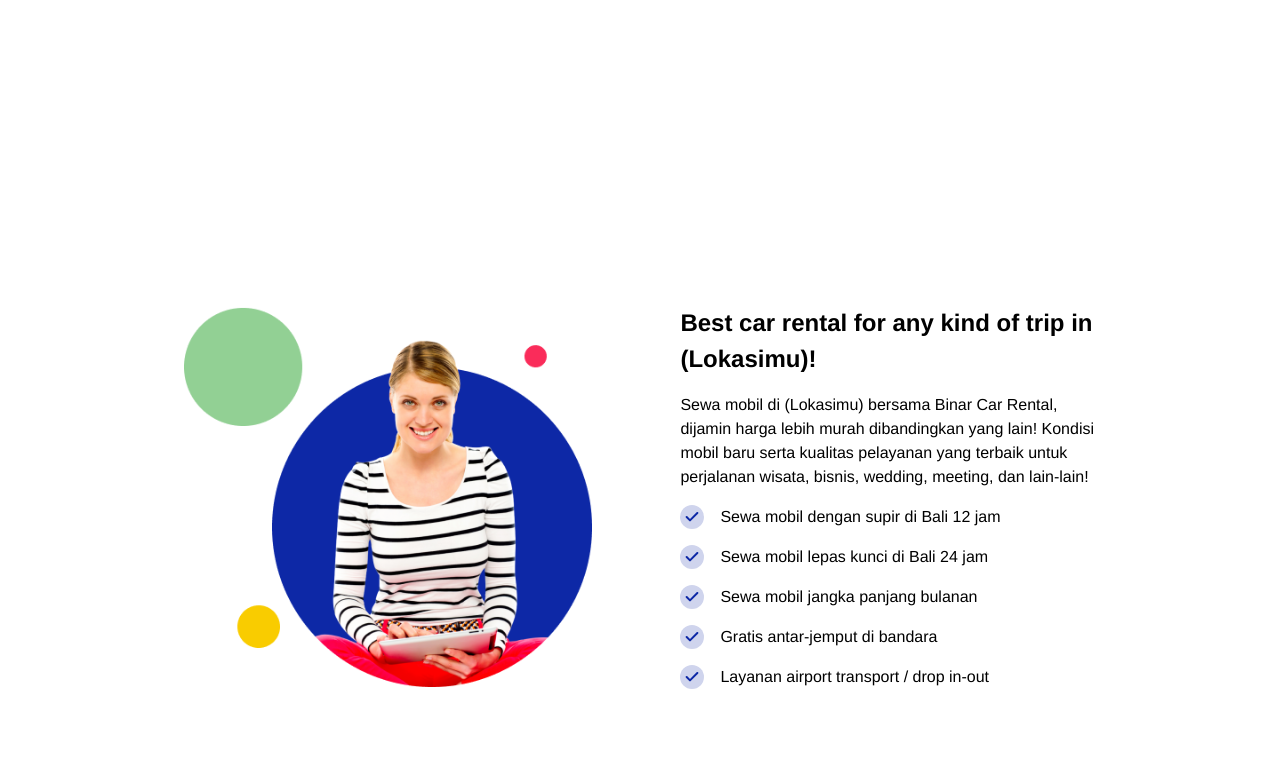
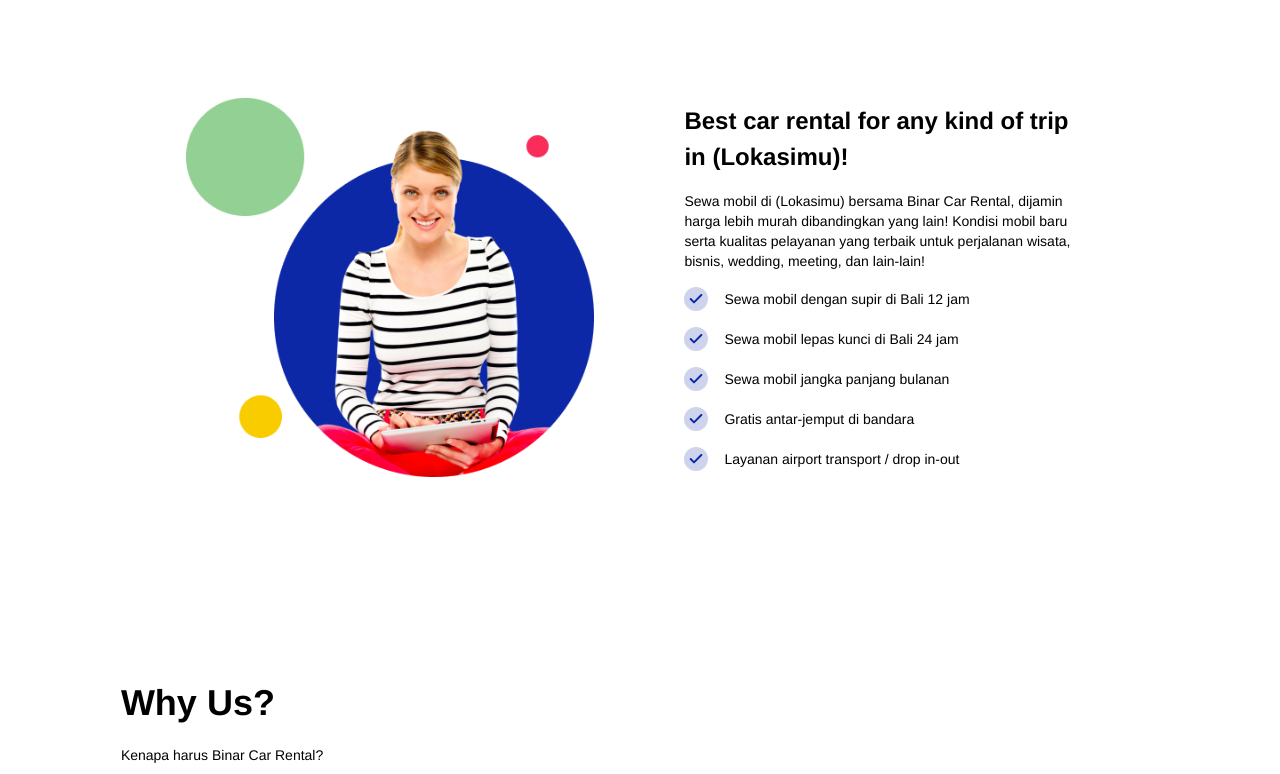
Before and after one commit to hatrnuhn/24001117-synrgy7-yin-bcr, a plain HTML site: page index.html in a window 1280 px wide. Shown: the part 506-1280 px from the top of the page. Drawn offline with Linux system fonts and the light colour scheme.

Commit message:
refactor(services): more generalized and inline css

```diff
--- a/index.html
+++ b/index.html
@@ -52,44 +52,44 @@
         </div>
     </section>
 
-    <section class="services box-border flex justify-center items-center">
-        <div class="services__content flex flex-col justify-start items-center gap-6 lg:flex-row lg:gap-0">
-            <div class="services__img-container flex justify-center">
+    <section class="services flex w-screen justify-center">
+        <div class="services__content w-full flex flex-col justify-start items-center gap-6 sm:flex-row sm:gap-0 sm:w-71prcnt">
+            <div class="services__img-container w-full flex justify-center">
                 <div class="services__img self-center"></div>
             </div>
             <div class="services__text-container flex flex-col justify-start gap-4 w-91prcnt sm:w-81prcnt lg:w-full lg:justify-center">
-                <h1>Best car rental for any kind of trip in (Lokasimu)!</h1>
-                <p >Sewa mobil di (Lokasimu) bersama Binar Car Rental, dijamin harga lebih murah dibandingkan yang lain! Kondisi mobil baru serta kualitas pelayanan yang terbaik untuk perjalanan wisata, bisnis, wedding, meeting, dan lain-lain!</p>
+                <h2>Best car rental for any kind of trip in (Lokasimu)!</h2>
+                <p>Sewa mobil di (Lokasimu) bersama Binar Car Rental, dijamin harga lebih murah dibandingkan yang lain! Kondisi mobil baru serta kualitas pelayanan yang terbaik untuk perjalanan wisata, bisnis, wedding, meeting, dan lain-lain!</p>
                 <ul class="flex flex-col gap-4">
                     <li class="flex items-center gap-4">
                         <div class="services__tick-container bg-bcr-slighterlightblue rounded-full flex justify-center items-center">
                             <div class="svg tick-icon bg-bcr-blue"></div>
                         </div>
-                        Sewa mobil dengan supir di Bali 12 jam
+                        <p>Sewa mobil dengan supir di Bali 12 jam</p>
                     </li>
                     <li class="flex items-center gap-4">
                         <div class="services__tick-container bg-bcr-slighterlightblue rounded-full flex justify-center items-center">
                             <div class="svg tick-icon bg-bcr-blue"></div>
                         </div>
-                        Sewa mobil lepas kunci di Bali 24 jam
+                        <p>Sewa mobil lepas kunci di Bali 24 jam</p>
                     </li>
                     <li class="flex items-center gap-4">
                         <div class="services__tick-container bg-bcr-slighterlightblue rounded-full flex justify-center items-center">
                             <div class="svg tick-icon bg-bcr-blue"></div>
                         </div>
-                        Sewa mobil jangka panjang bulanan
+                        <p>Sewa mobil jangka panjang bulanan</p>
                     </li>
                     <li class="flex items-center gap-4">
                         <div class="services__tick-container bg-bcr-slighterlightblue rounded-full flex justify-center items-center">
                             <div class="svg tick-icon bg-bcr-blue"></div>
                         </div>
-                        Gratis antar-jemput di bandara
+                        <p>Gratis antar-jemput di bandara</p>
                     </li>
                     <li class="flex items-center gap-4">
                         <div class="services__tick-container bg-bcr-slighterlightblue rounded-full flex justify-center items-center">
                             <div class="svg tick-icon bg-bcr-blue"></div>
                         </div>
-                        Layanan airport transport / drop in-out
+                        <p>Layanan airport transport / drop in-out</p>
                     </li>
                 </ul>
             </div>
@@ -167,12 +167,12 @@
     </section>
 
     <section class="faq box-border flex justify-center ">
-        <div class="faq__content w-91prcnt mt-15 flex flex-col justify-start items-center gap-6 sm:flex-row sm:gap-0 sm:mt-25 sm:w-81prcnt box">
+        <div class="faq__content w-91prcnt mt-15 flex flex-col justify-start items-center gap-6 sm:flex-row sm:gap-0 sm:mt-25 sm:w-81prcnt">
             <div class="faq__head w-full flex flex-col items-center gap-4 sm:self-start sm:items-start">
                 <h1>Frequently Asked Questions</h1>
                 <p>Lorem ipsum, dolor sit amet consectetur adipisicing.</p>
             </div>
-            <div class="faq__accordion w-full flex flex-col justify-start gap-4 sm:self-start box">
+            <div class="faq__accordion w-full flex flex-col justify-start gap-4 sm:self-start">
                 <div>
                     <button class="accordion w-full border-1 rounded-4px flex justify-between items-center px-6 py-4">Apa saja syarat yang dibutuhkan?</button>
                     <div class="panel">
--- a/src/input.css
+++ b/src/input.css
@@ -13,6 +13,19 @@
         margin: 0;
         padding: 0;
         @apply flex flex-col gap-15 sm:gap-25;
+    }
+
+    h1 {
+        @apply text-4xl font-bold leading-13;
+
+    }
+
+    h2 {
+        @apply text-2xl font-bold leading-9;
+    }
+
+    p {
+        @apply text-sm font-light leading-5;
     }
 }
 
@@ -44,20 +57,6 @@
         background-color: #222222;
         height: 1.5rem;
         width: 1.5rem;
-    }
-
-    .hero__text-container h1 {
-        font-size: 36px;
-        font-weight: 700;
-        line-height: 54px;
-        text-align: left;
-    }
-
-    .hero__text-container p {
-        font-size: 14px;
-        font-weight: 300;
-        line-height: 20px;
-        text-align: left;
     }
 
     .hero__img-container {
@@ -154,22 +153,6 @@
     }
 
     /* services section */
-    .services {
-        min-height: 700px;
-        width: 100vw;
-    }
-
-    .services__content  {
-        height: 100%;
-        width: 100%;
-    }
-
-    .services__img-container {
-        margin-top: 16.6666vw;
-        height: 228px;
-        width: 100%;
-    }
-
     .services__img {
         background-image: url(images/gurl.png);
         background-position: center;
@@ -179,22 +162,6 @@
         height: 63.333vw;
         max-width: 252px;
         max-height: 228px;
-    }
-
-    .services__text-container {
-        min-height: 388px;
-    }
-
-    .services__text-container h1 {
-        font-size: 24px;
-        font-weight: 700;
-        line-height: 36px;
-    }
-
-    .services__text-container p li {
-        font-size: 14px;
-        font-weight: 300;
-        line-height: 20px;
     }
 
     .services__tick-container {
@@ -218,23 +185,7 @@
         mask-repeat: no-repeat;
     }
 
-    @media (min-width: 1024px) {
-        .services {
-            height: 528px;
-        }
-
-        .services__content {
-            margin-top: 100px;
-            height: 428px;
-            width: 71.31944%;
-        }
-
-        .services__img-container {
-            margin-top: 0;
-            height: 100%;
-            width: 44.693281%;
-        }
-
+    @media (min-width: 640px) {
         .services__img {
             width: 31.875vw;
             height: 29.722vw;
@@ -264,18 +215,6 @@
 
     .why__head {
         width:  100%;
-    }
-
-    .why__head h1 {
-        font-size: 24px;
-        font-weight: 700;
-        line-height: 36px;
-    }
-
-    .why__head p {
-        font-size: 14px;
-        font-weight: 300;
-        line-height: 20px;
     }
 
     .why__items-container {
--- a/tailwind.config.js
+++ b/tailwind.config.js
@@ -18,6 +18,7 @@
       width: {
         "91prcnt": "91.111%",
         "81prcnt": "81.111%",
+        "71prcnt":"71.319444%",
         "screen": "100vw",
         "full": "100%",
         "half":"50%",
@@ -35,6 +36,9 @@
         "15":"60px",
         "25":"100px",
       },
+      lineHeight: {
+        "13":"52px",
+      },
       borderRadius: {
         "4px":"4px",
       },
```
Also changed, not shown: style.css.
